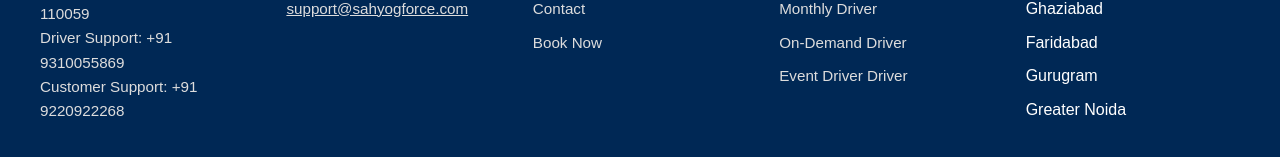
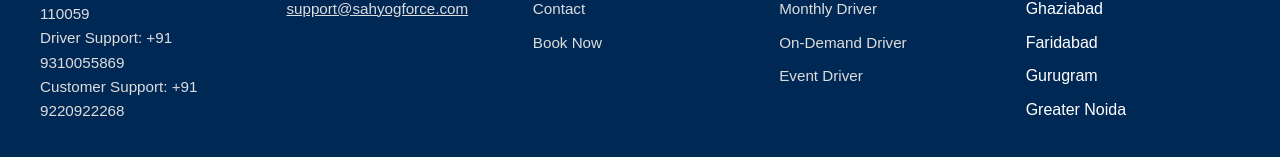
Before and after one commit to ayushmishra25/Tours-and-Travels, a React (Vite) app in the folder Frontend/: page / in a window 1280 px wide. Shown: the part 4142-4299 px from the top of the page. Built offline with nearby package versions, Linux system fonts and the light colour scheme.

Commit message:
added privacy and policy page

```diff
--- a/Frontend/src/components/Footer.jsx
+++ b/Frontend/src/components/Footer.jsx
@@ -48,7 +48,7 @@ function Footer() {
             <li><Link to="/weekly-driver">Weekly Driver</Link></li>
             <li><Link to="/monthly-driver">Monthly Driver</Link></li>
             <li><Link to="/ondemand-driver">On-Demand Driver</Link></li>
-            <li><Link to="/hourly-driver">Event Driver Driver</Link></li>
+            <li><Link to="/hourly-driver">Event Driver</Link></li>
           </ul>
         </div>
 
--- a/Frontend/src/pages/RatingsAndFaqs.jsx
+++ b/Frontend/src/pages/RatingsAndFaqs.jsx
@@ -9,7 +9,7 @@ import {
 const faqData = [
    {
     q: "How does Sahyog Force ensure driver safety and reliability?",
-    a: `We prioritize your peace of mind by implementing a robust, multi-layered verification system for all our drivers. This includes comprehensive background checks, rigorous police verification, in-depth evaluations of driving proficiency, and ongoing performance monitoring to consistently uphold our high standards. All our drivers are professionally trained in defensive driving and customer etiquette.`,
+    a: `We prioritize your peace of mind by implementing a robust, multi-layered verification system for all our drivers. This includes comprehensive background checking, in-depth evaluations of driving proficiency, and ongoing performance monitoring to consistently uphold our high standards. All our drivers are professionally trained in defensive driving and customer etiquette.`,
   },
   {
     q: "What is the difference between your Hourly and Monthly driver services?",
@@ -22,7 +22,7 @@ Monthly Driver: Provides you with a dedicated driver for an entire month or long
   },
   {
     q: "How do I book a driver with Sahyog Force?",
-    a: `You can easily book a driver through our user-friendly mobile application (available on Android and iOS) or directly via our website. Simply select your service type, date, time, and location, and we'll confirm your booking instantly.`,
+    a: `You can easily book a driver through directly our website. Simply select your service type, date, time, and location, and we'll confirm your booking instantly.`,
   },
   {
     q: "Can I request the same driver for repeat bookings?",
```
